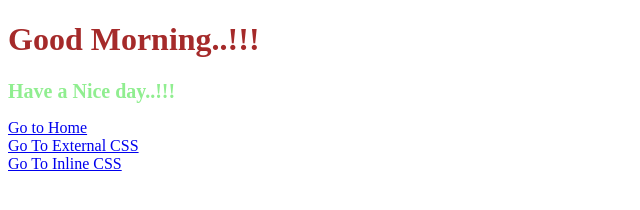
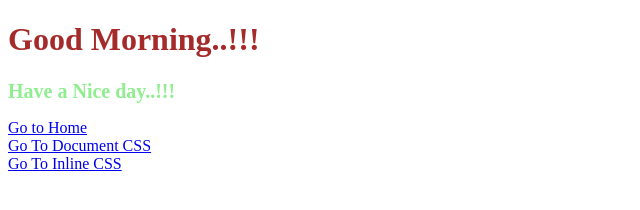
Before and after one commit to vaishnavi1545/css-using-3-ways, a plain HTML site: page external.html in a window 1280 px wide. Shown: the full height of the page, 0-640 px from the left. Drawn offline with Linux system fonts and the light colour scheme.

Commit message:
Update external.html

```diff
--- a/external.html
+++ b/external.html
@@ -10,7 +10,7 @@
     <h1>Good Morning..!!!</h1>
     <h2>Have a Nice day..!!!</h2>
     <a href="index.html">Go to Home</a><br>
-    <a href="document.html">Go To External CSS</a><br>
+    <a href="document.html">Go To Document CSS</a><br>
     <a href="inline.html">Go To Inline CSS</a><br>
 </body>
 
```
